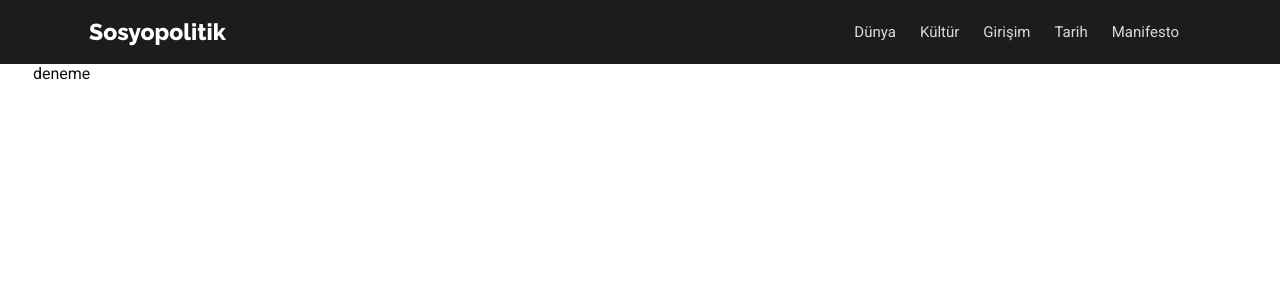
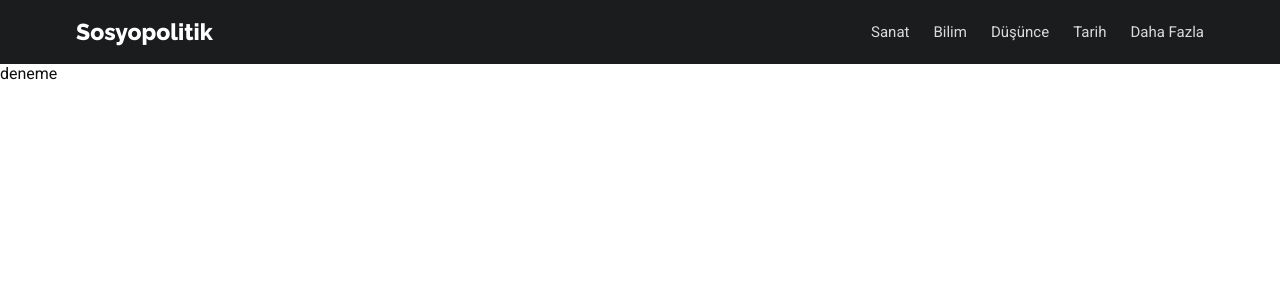
Before and after one commit to muhodev/sosyopolitik, a Next.js app: page /new in a window 1280 px wide. Shown: the top 300 px of the page. Built offline with nearby package versions, Linux system fonts and the light colour scheme.

Commit message:
header geliştirmesi yapıldı

```diff
--- a/api/headerItems.js
+++ b/api/headerItems.js
@@ -1,45 +1,33 @@
 import React from 'react'
-import { Fire, Biotech, Brush, Book, HistoryEdu, Science, UnfoldMore, Home } from "../components/Icons"
+import { Logo } from "../components"
 
 export default [
+    [
         {
-        title: "Ana Sayfa",
-        slug: "",
-        icon: <Home />
-    },
-    {
-        title: "Popüler",
-        slug: "",
-        icon: <Fire />
-    },
+            title: <Logo />,
+            slug: ""
+        }
+    ],
+    [
         {
             title: "Sanat",
-        slug: "",
-        icon: <Brush />
+            slug: "kategori/sanat",
         },
         {
             title: "Bilim",
-        slug: "",
-        icon: <Science />
+            slug: "kategori/bilim",
         },
         {
-        title: "Teknoloji",
-        slug: "",
-        icon: <Biotech />
-    },
-    {
-        title: "Kitap",
-        slug: "",
-        icon: <Book />
+            title: "Düşünce",
+            slug: "kategori/düsünce",
         },
         {
             title: "Tarih",
-        slug: "",
-        icon: <HistoryEdu />
+            slug: "kategori/tarih",
         },
         {
             title: "Daha Fazla",
-        slug: "",
-        icon: <UnfoldMore />
+            slug: "kategoriler",
         }
     ]
+]
--- /dev/null
+++ b/components/Container/index.js
@@ -0,0 +1,18 @@
+import React from 'react'
+
+function Container(props) {
+    let className = "s-container "
+    if (props.flex) {
+        className += "flex ";
+    }
+    if (props.spaceBetween) {
+        className += "space-between "
+    }
+    return (
+        <div className={className}>
+            {props.children}
+        </div>
+    )
+}
+
+export default Container
--- a/components/Header/index.js
+++ b/components/Header/index.js
@@ -1,35 +1,50 @@
 import React from 'react'
+import Link from 'next/link'
 import { Logo } from '..'
 import { headerItems } from '../../api'
+import { Container } from '../'
 
 function Header(props) {
     return (
         <header className="header">
-            <div className="layout__container header__container">
-                <div className="logo">
-                    Sosyopolitik
-                </div>
-                <div className="header__items">
-                    <div className="header__item">
-                        Dünya
-                    </div>
-                    <div className="header__item">
-                        Kültür
-                    </div>
-                    <div className="header__item">
-                        Girişim
-                    </div>
-                    <div className="header__item">
-                        Tarih
-                    </div>
-                    <div className="header__item">
-                        Manifesto
-                    </div>
-                </div>
-
-            </div>
+            <Container flex spaceBetween>
+                {
+                    headerItems.map((items, index) => (
+                        <HeaderItems items={items} key={index} />
+                    ))
+                }
+            </Container>
         </header>
     )
 }
 
+function HeaderItems({ items }) {
+    return (
+        <div className="header__items">
+            {
+                items.map((item, index) => (
+                    <HeaderItem title={item.title} slug={item.slug} key={index} />
+                ))
+            }
+        </div>
+    )
+}
+
+function HeaderItem(props) {
+    { console.log(props) }
+    return (
+        <div className="header__item">
+            {
+                (
+                    <Link href={"/" + props.slug}>
+                        <a>
+                            {props.title}
+                        </a>
+                    </Link>
+                )
+            }
+        </div>
+    )
+}
+
 export default Header
--- a/components/index.js
+++ b/components/index.js
@@ -5,3 +5,4 @@
 export { default as Banner } from "./Banner";
 export { default as AuthBanner } from "./AuthBanner";
 export { default as BeSponsorBanner } from "./BeSponsorBanner";
+export { default as Container } from "./Container";
--- a/sass/components/_layout.scss
+++ b/sass/components/_layout.scss
@@ -1,68 +1,16 @@
-.layout {
+.flex {
     display: flex;
-    flex-direction: column;
-    justify-content: flex-start;
-    align-items: center;
-
-    &__container {
-        max-width: 1264px;
-        width: 100%;
-        grid-gap: 55px;
-        padding: 0 25px;
-    }
-
-
 }
 
-@media only screen and (max-width:767px) {
-    .layout {
-        &__container {
-            grid-template-columns: 1fr;
-            grid-gap: 10px !important;
-            padding: 0 12px;
-        }
-    }
-
-    .header {
-        &__container {
-            height: auto !important;
-            display: flex;
-            align-items: center;
-            justify-content: space-between;
-
-        }
-
-        nav {
-            display: none;
-        }
-        .logo {
-            width: 50%;
-            padding: 0;
-        }
-    }
-
-    .post {
-        &__container {
-            grid-gap: 20px;
-            grid-template-columns: 1.8fr 1fr;
-        }
-
-        &__title {
-            font-size: 17px;
-        }
-
-        &__description {
-            font-size: 15px;
-            max-height: 64px;
-            overflow: hidden;
-        }
-    }
+.space-between {
+    justify-content: space-between;
 }
 
-@media only screen and (min-width:768px) and (max-width: 1040px){
-    .layout {
-        &__container {
-            grid-template-columns: 140px 1fr;
-        }
-    }
+.align-center {
+    align-items: center;
 }
+
+.s-container {
+    width: 90%;
+    margin: 0 auto;
+}
--- a/sass/components/_post.scss
+++ b/sass/components/_post.scss
@@ -15,7 +15,7 @@
         justify-content: space-between;
 
         &--text {
-            font-size:18px;
+            font-size:19px;
             font-weight: 800;
             font-family: $f-family-secondary;
         }
```
Also changed, not shown: components/Logo/index.js (+1 -3 lines). Lines whose indentation alone changed are shown as unchanged.
